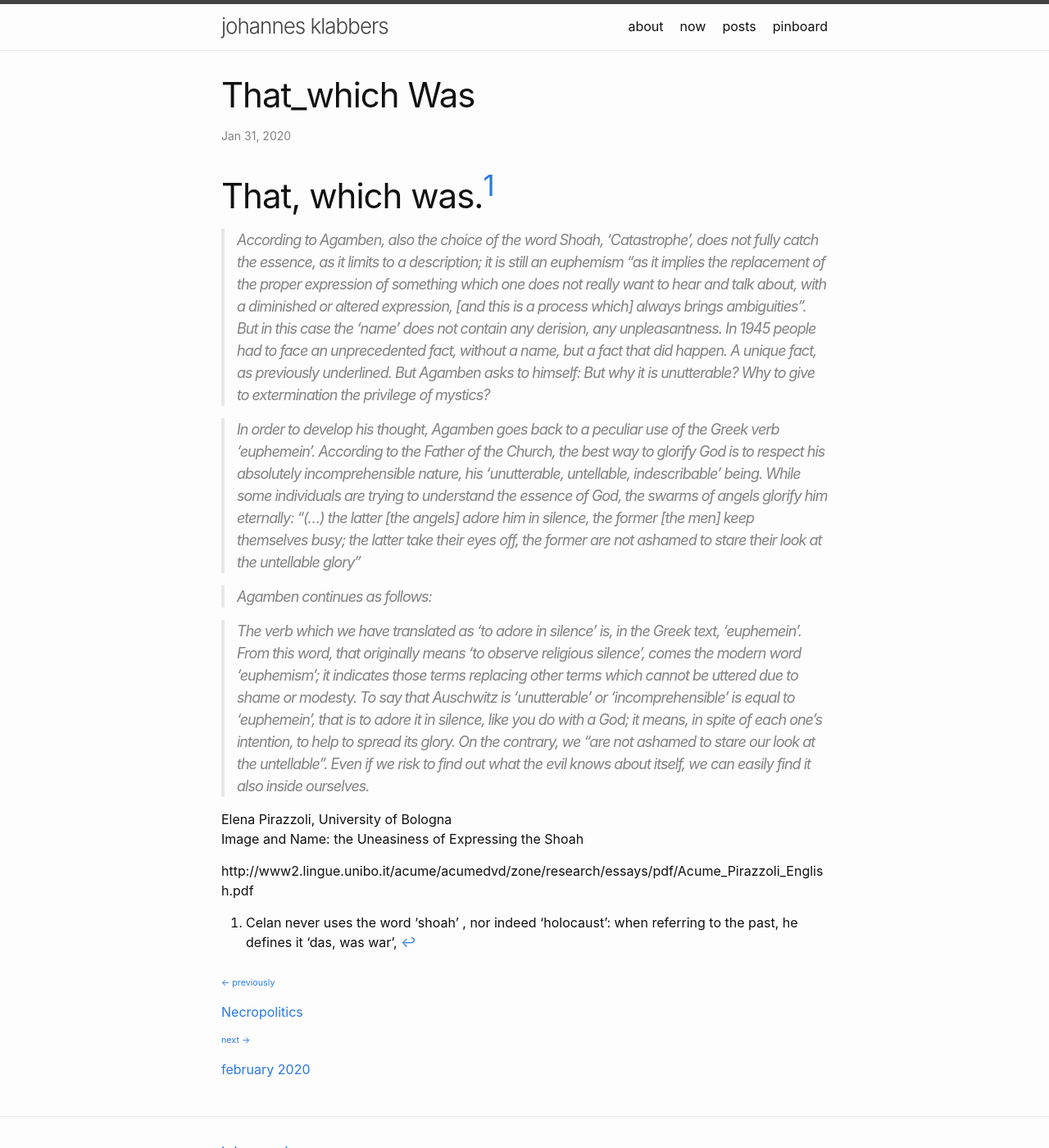
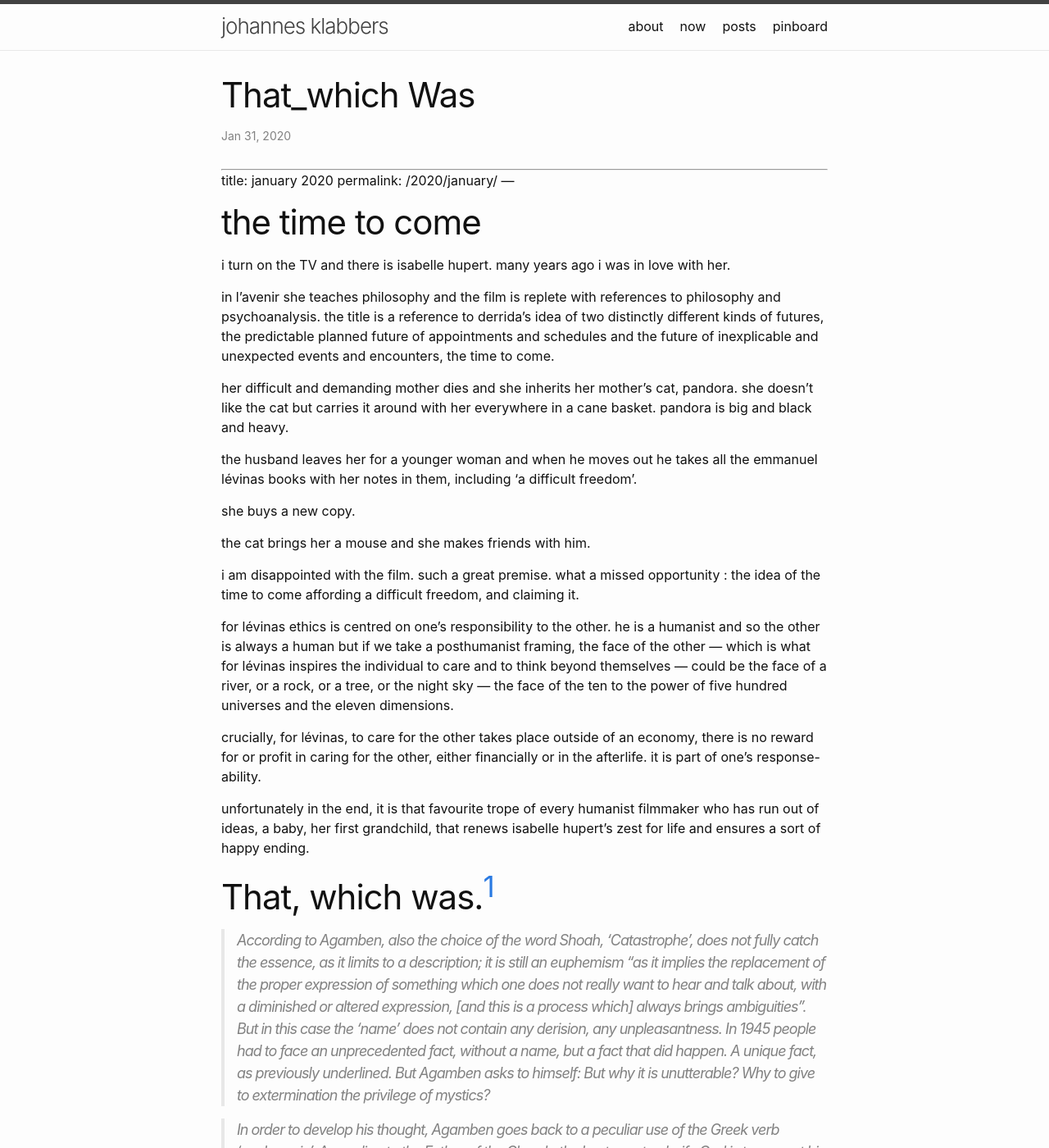
Before and after one commit to johkla/johkla.github.io, a Jekyll site: the page built from _posts/2020-01-31-that_which-was.md, in a window 1280 px wide and 1400 px high. Shown: the whole window at 82% size. Built offline with Jekyll 4.4.1, drawn with Linux system fonts in a browser that asks for light colours; our own code applies the rules of GitHub Pages for plain Markdown files.

Commit message:
Update 2020-01-31-that_which-was.md

```diff
--- a/_posts/2020-01-31-that_which-was.md
+++ b/_posts/2020-01-31-that_which-was.md
@@ -1,4 +1,30 @@
 
+---
+title: january 2020
+permalink: /2020/january/
+---
+
+# the time to come
+
+i turn on the TV and there is isabelle hupert. many years ago i was in love with her.
+
+in l'avenir she teaches philosophy and the film is replete with references to philosophy and psychoanalysis. the title is a reference to derrida's idea of two distinctly different kinds of futures, the predictable planned future of appointments and schedules and the future of inexplicable and unexpected events and encounters, the time to come.
+
+her difficult and demanding mother dies and she inherits her mother's cat, pandora. she doesn't like the cat but carries it around with her everywhere in a cane basket. pandora is big and black and heavy.
+
+the husband leaves her for a younger woman and when he moves out he takes all the emmanuel lévinas books with her notes in them, including 'a difficult freedom'.
+
+she buys a new copy.
+
+the cat brings her a mouse and she makes friends with him.
+
+i am disappointed with the film. such a great premise. what a missed opportunity : the idea of the time to come affording a difficult freedom, and claiming it.
+
+for lévinas ethics is centred on one's responsibility to the other. he is a humanist and so the other is always a human but if we take a posthumanist framing, the face of the other — which is what for lévinas inspires the individual to care and to think beyond themselves — could be the face of a river, or a rock, or a tree, or the night sky — the face of the ten to the power of five hundred universes and the eleven dimensions.
+
+crucially, for lévinas, to care for the other takes place outside of an economy, there is no reward for or profit in caring for the other, either financially or in the afterlife. it is part of one's response-ability.
+
+unfortunately in the end, it is that favourite trope of every humanist filmmaker who has run out of ideas, a baby, her first grandchild, that renews isabelle hupert's zest for life and ensures a sort of happy ending.
 
 # That, which was.[^1]
 
```
